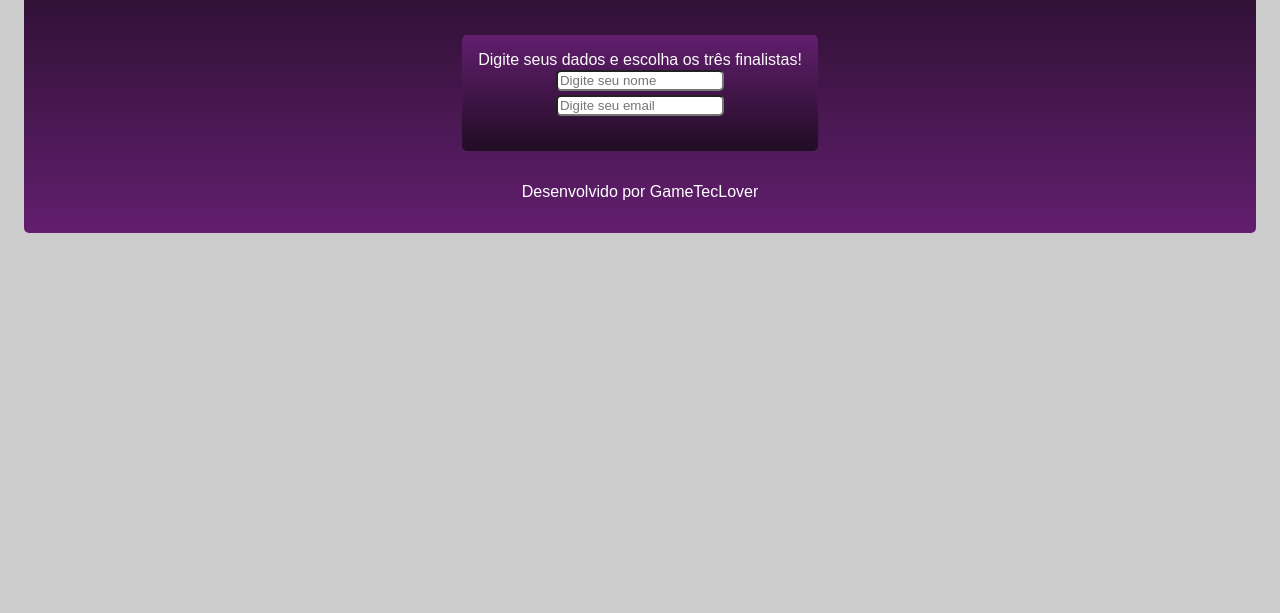
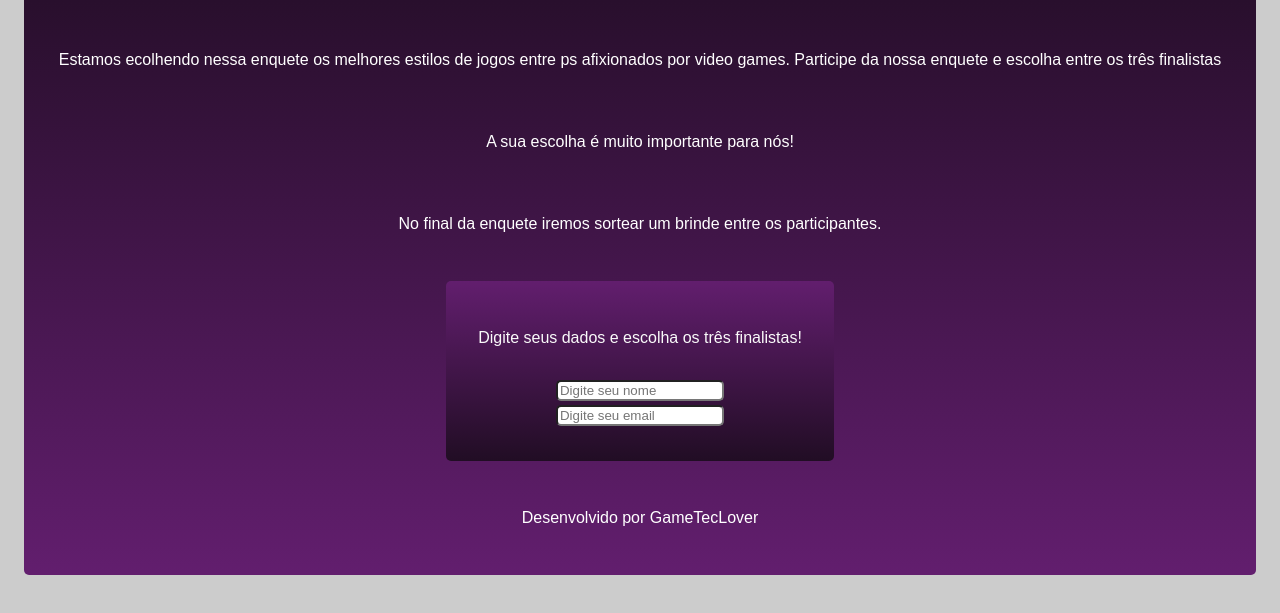
Before and after one commit to gato1706/enquete, a plain HTML site: page index.html in a window 1280 px wide. Shown: the part 93-706 px from the top of the page. Drawn offline with Linux system fonts and the light colour scheme.

Commit message:
closes #5 adicionando os textos

```diff
--- a/index.html
+++ b/index.html
@@ -9,9 +9,19 @@
   <body>
     <div class="container">
       <h1>GAMES LOVERS ENQUETE</h1>
+      <p>
+        Estamos ecolhendo nessa enquete os melhores estilos de jogos entre ps
+        afixionados por video games. Participe da nossa enquete e escolha entre
+        os três finalistas
+      </p>
+
+      <p>A sua escolha é muito importante para nós!</p>
+
+      <p>No final da enquete iremos sortear um brinde entre os participantes.</p>
+
 
       <div class="topics">
-        Digite seus dados e escolha os três finalistas!
+        <p>Digite seus dados e escolha os três finalistas!</p>
 
         <input type="text" placeholder="Digite seu nome" />
         <input type="text" placeholder="Digite seu email" />
--- a/style.css
+++ b/style.css
@@ -1,3 +1,4 @@
+
 body{
     background-color: #CCCCCC;
     font-family: Arial, Helvetica, sans-serif;
@@ -18,6 +19,13 @@ body{
 .container h1{
     color: #ca9e0b;
 }
+.container p{
+    padding: 1rem;
+    justify-content: center;
+    align-items: center;
+    display: flex;
+    flex-direction: column;
+}
 
 .topics {
     background: linear-gradient(to bottom,#621E6E ,#210D24) ;
```
